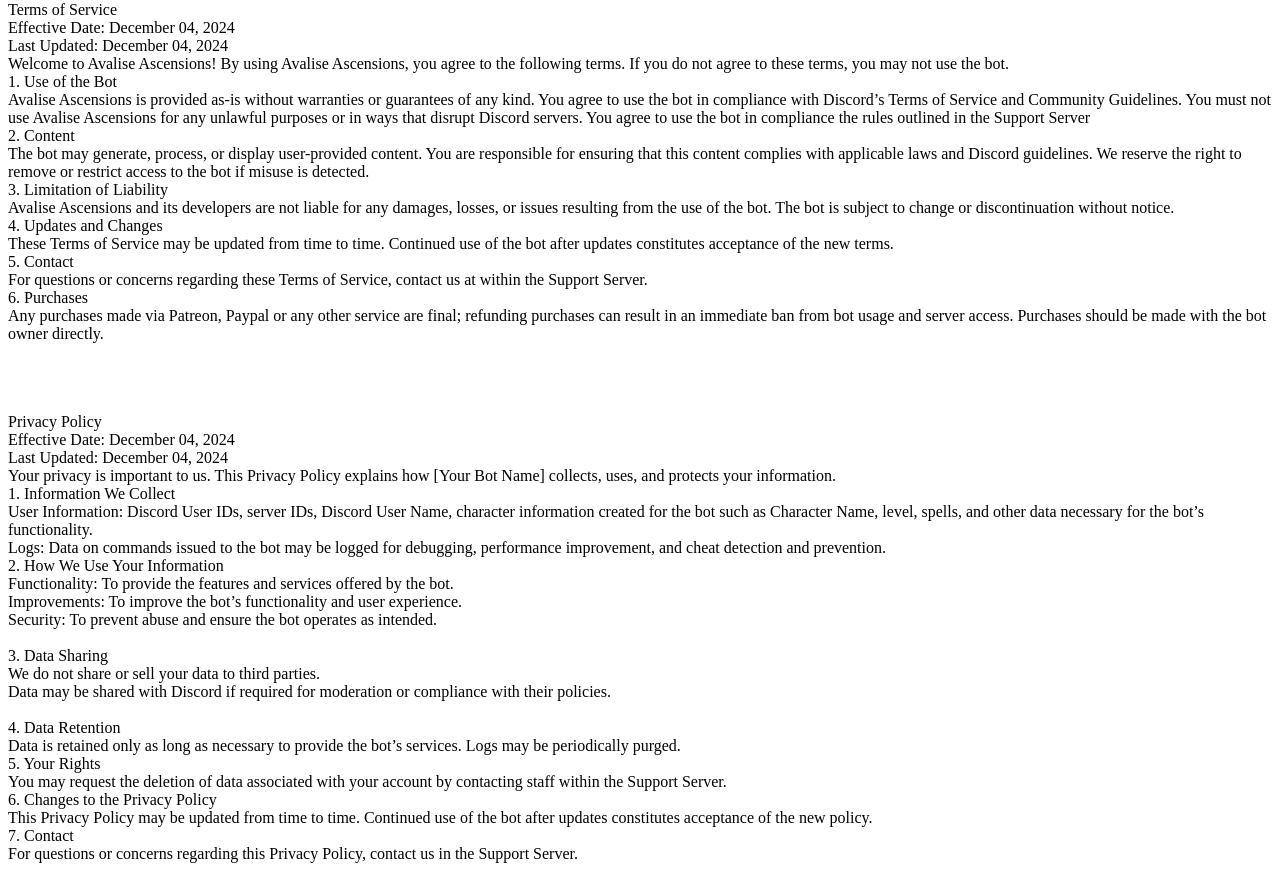
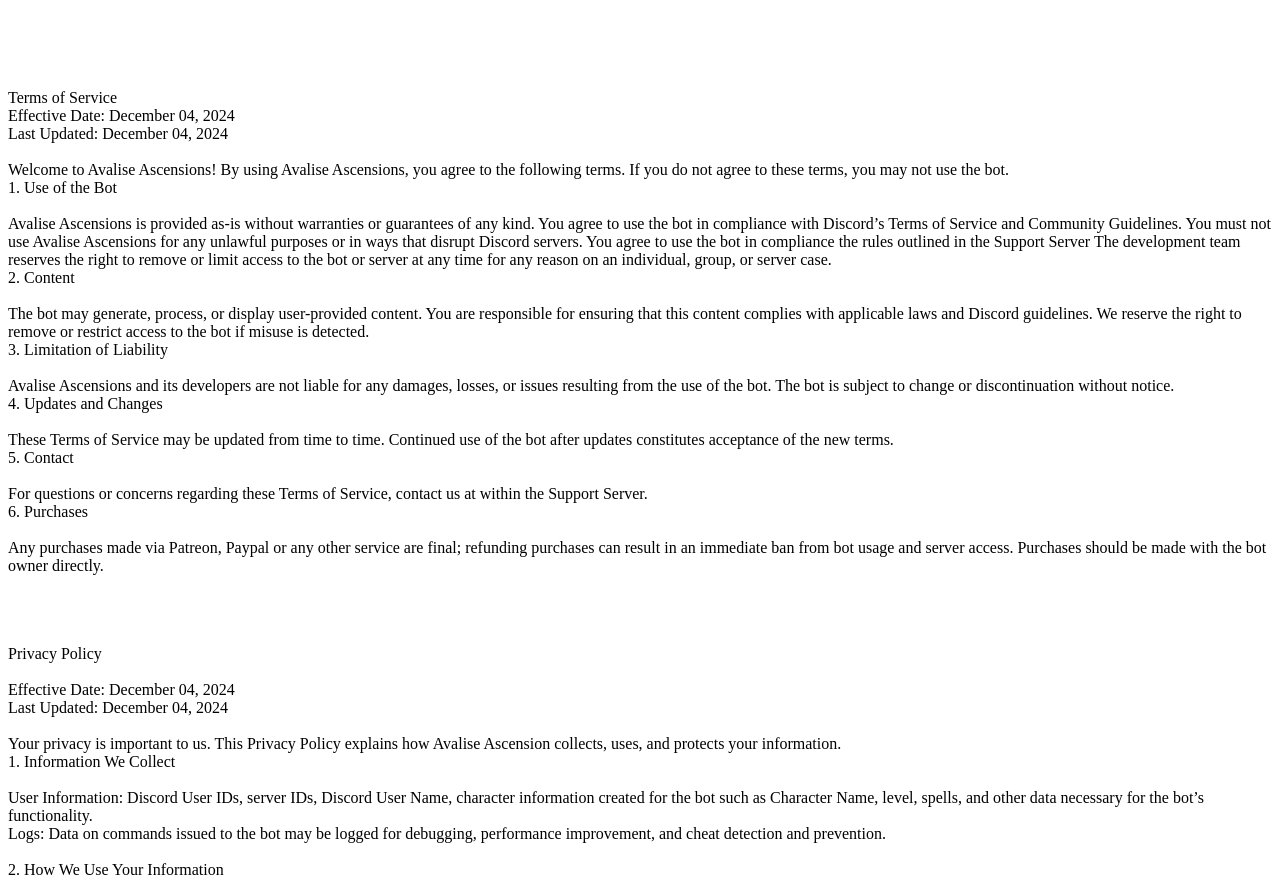
Before and after one commit to AvaliseGame/AvaliseGame.github.io, a plain HTML site: page index.html in a window 1280 px wide. Shown: the part 79-956 px from the top of the page. Drawn offline with Linux system fonts and the light colour scheme.

Commit message:
Update index.html

```diff
--- a/index.html
+++ b/index.html
@@ -1,82 +1,85 @@
 <!DOCTYPE html>
 <html>
 <body>
-<h1>Avalise Ascensions</h1>
+<h1>Avalise Ascensions</h1><br><br>
+<br>
+<br>
 <p>Terms of Service<br>
 Effective Date: December 04, 2024<br>
 Last Updated: December 04, 2024<br>
-
+<br>
 Welcome to Avalise Ascensions! By using Avalise Ascensions, you agree to the following terms. If you do not agree to these terms, you may not use the bot.<br>
 1. Use of the Bot<br>
-
+<br>
     Avalise Ascensions is provided as-is without warranties or guarantees of any kind.
     You agree to use the bot in compliance with Discord’s Terms of Service and Community Guidelines.
     You must not use Avalise Ascensions for any unlawful purposes or in ways that disrupt Discord servers.
     You agree to use the bot in compliance the rules outlined in the Support Server
+    The development team reserves the right to remove or limit access to the bot or server at any time for any reason on an individual, group, or server case.
     <br>
 2. Content<br>
-
+<br>
     The bot may generate, process, or display user-provided content. You are responsible for ensuring that this content complies with applicable laws and Discord guidelines.
     We reserve the right to remove or restrict access to the bot if misuse is detected.
     <br>
 3. Limitation of Liability<br>
-
+<br>
     Avalise Ascensions and its developers are not liable for any damages, losses, or issues resulting from the use of the bot.
     The bot is subject to change or discontinuation without notice.
     <br>
 4. Updates and Changes<br>
-
+<br>
     These Terms of Service may be updated from time to time. Continued use of the bot after updates constitutes acceptance of the new terms.
     <br>
 5. Contact<br>
-
+<br>
     For questions or concerns regarding these Terms of Service, contact us at within the Support Server.
     <br>
 6. Purchases<br>
-
+<br>
     Any purchases made via Patreon, Paypal or any other service are final; refunding purchases can result in an immediate ban from bot usage and server access.
     Purchases should be made with the bot owner directly.
     <br>
 
     <br><br><br>
 <p>Privacy Policy<br>
-
+  <br>
   Effective Date: December 04, 2024<br>
   Last Updated: December 04, 2024<br>
-
-  Your privacy is important to us. This Privacy Policy explains how [Your Bot Name] collects, uses, and protects your information.<br>
+  <br>
+  Your privacy is important to us. This Privacy Policy explains how Avalise Ascension collects, uses, and protects your information.<br>
   1. Information We Collect<br>
-
+  <br>
       User Information: Discord User IDs, server IDs, Discord User Name, character information created for the bot such as Character Name, level, spells, and other data necessary for the bot’s functionality.<br>
       Logs: Data on commands issued to the bot may be logged for debugging, performance improvement, and cheat detection and prevention.<br>
-
+      <br>
   2. How We Use Your Information<br>
-
+  <br>
       Functionality: To provide the features and services offered by the bot.<br>
       Improvements: To improve the bot’s functionality and user experience.<br>
       Security: To prevent abuse and ensure the bot operates as intended.<br>
       <br>
   3. Data Sharing<br>
-
+  <br>
       We do not share or sell your data to third parties.<br>
       Data may be shared with Discord if required for moderation or compliance with their policies.<br>
       <br>
   4. Data Retention<br>
-
+  <br>
       Data is retained only as long as necessary to provide the bot’s services. Logs may be periodically purged.<br>
-
+      <br>
   5. Your Rights<br>
-
+  <br>
       You may request the deletion of data associated with your account by contacting staff within the Support Server.<br>
-
+      <br>
   6. Changes to the Privacy Policy<br>
-
+  <br>
       This Privacy Policy may be updated from time to time. Continued use of the bot after updates constitutes acceptance of the new policy.<br>
-
+      <br>
   7. Contact<br>
-
+  <br>
       For questions or concerns regarding this Privacy Policy, contact us in the Support Server.<br>
-
+      <br>
 </p>
 </body>
 </html>
```
